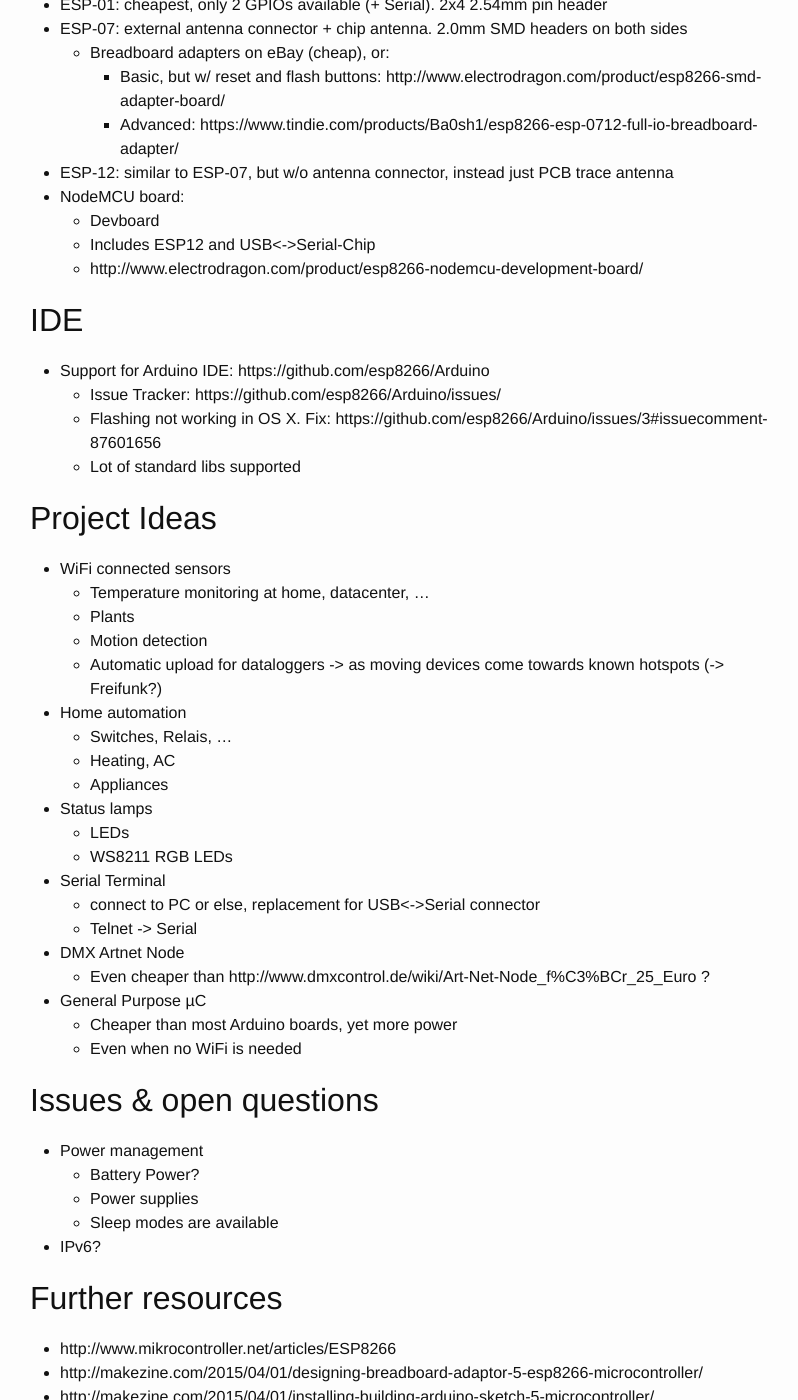
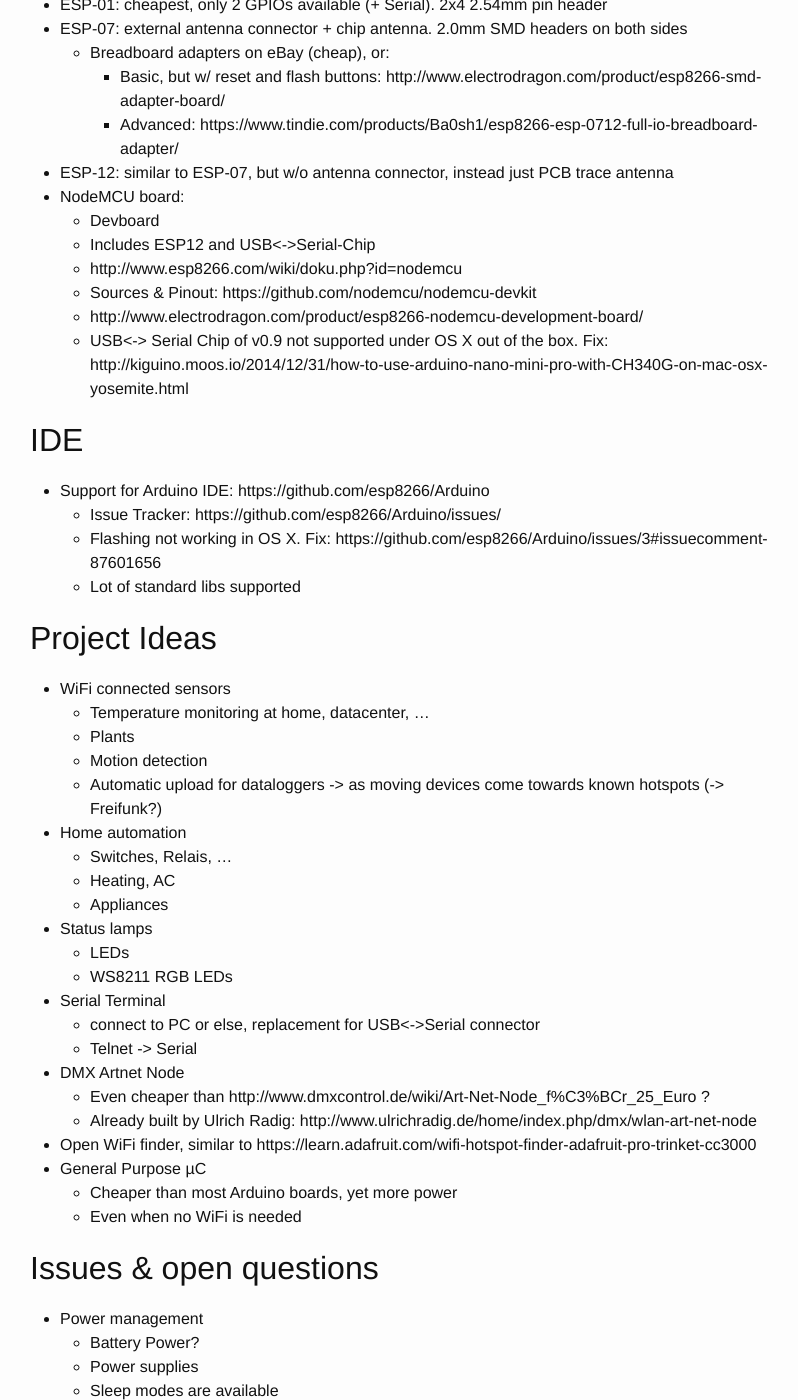
Before and after one commit to tiefpunkt/research, a Jekyll site: the page built from _posts/2015-05-09-ESP8266.md, in a window 1280 px wide and 1400 px high, scrolled down 690 px. Shown: the whole window, without its empty margins (240-1038 px from the left). Built offline with Jekyll 4.4.1, drawn with Linux system fonts in a browser that asks for light colours; Markdown is read by kramdown in place of the engine named in the settings; comment, search, counter and statistics services are not loaded; some of the changed text lies outside the part shown.

Commit message:
more informaion on things

```diff
--- a/_posts/2015-05-09-ESP8266.md
+++ b/_posts/2015-05-09-ESP8266.md
@@ -29,7 +29,10 @@ title: ESP8266 - WiFi µC
 * NodeMCU board:
   * Devboard
   * Includes ESP12 and USB<->Serial-Chip
+  * http://www.esp8266.com/wiki/doku.php?id=nodemcu
+  * Sources & Pinout: https://github.com/nodemcu/nodemcu-devkit
   * http://www.electrodragon.com/product/esp8266-nodemcu-development-board/
+  * USB<-> Serial Chip of v0.9 not supported under OS X out of the box. Fix: http://kiguino.moos.io/2014/12/31/how-to-use-arduino-nano-mini-pro-with-CH340G-on-mac-osx-yosemite.html
 
 
 ## IDE
@@ -56,6 +59,8 @@ title: ESP8266 - WiFi µC
   * Telnet -> Serial
 * DMX Artnet Node
   * Even cheaper than http://www.dmxcontrol.de/wiki/Art-Net-Node_f%C3%BCr_25_Euro ?
+  * Already built by Ulrich Radig: http://www.ulrichradig.de/home/index.php/dmx/wlan-art-net-node
+* Open WiFi finder, similar to https://learn.adafruit.com/wifi-hotspot-finder-adafruit-pro-trinket-cc3000
 * General Purpose µC
   * Cheaper than most Arduino boards, yet more power
   * Even when no WiFi is needed
@@ -71,3 +76,6 @@ title: ESP8266 - WiFi µC
 * http://www.mikrocontroller.net/articles/ESP8266
 * http://makezine.com/2015/04/01/designing-breadboard-adaptor-5-esp8266-microcontroller/
 * http://makezine.com/2015/04/01/installing-building-arduino-sketch-5-microcontroller/
+
+## Changelog
+* 2015-05-15: More information on NodeMCU and ArtNet node. WiFi finder "idea".
```
